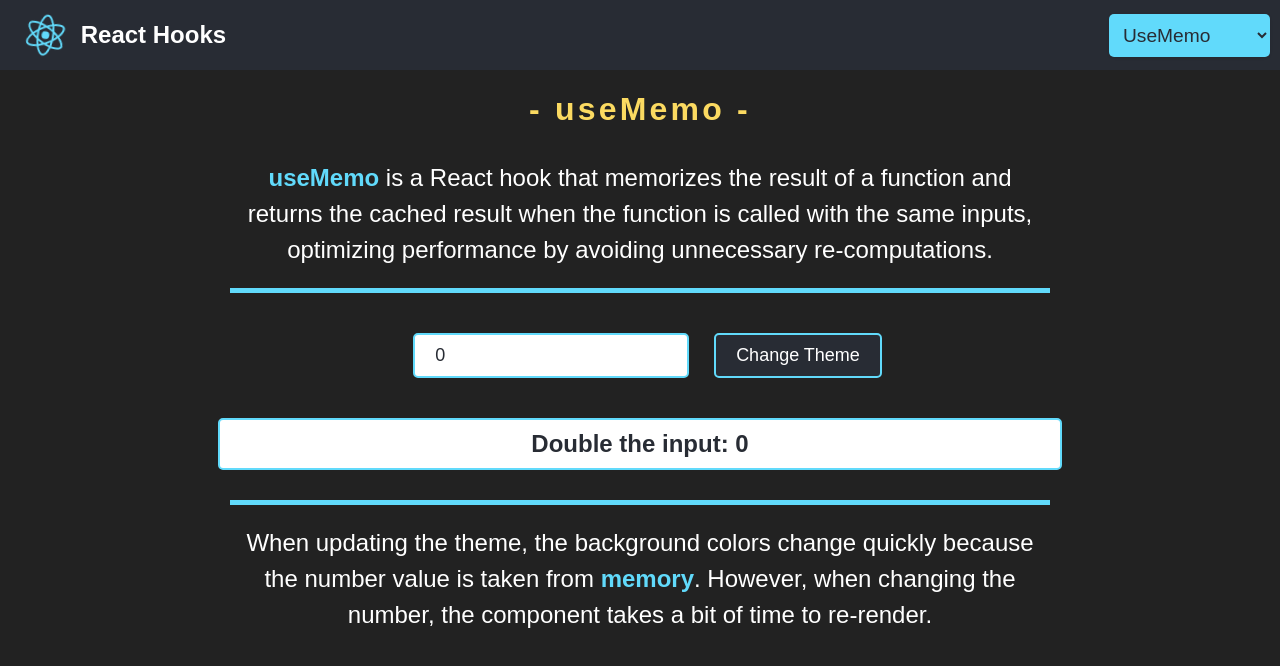
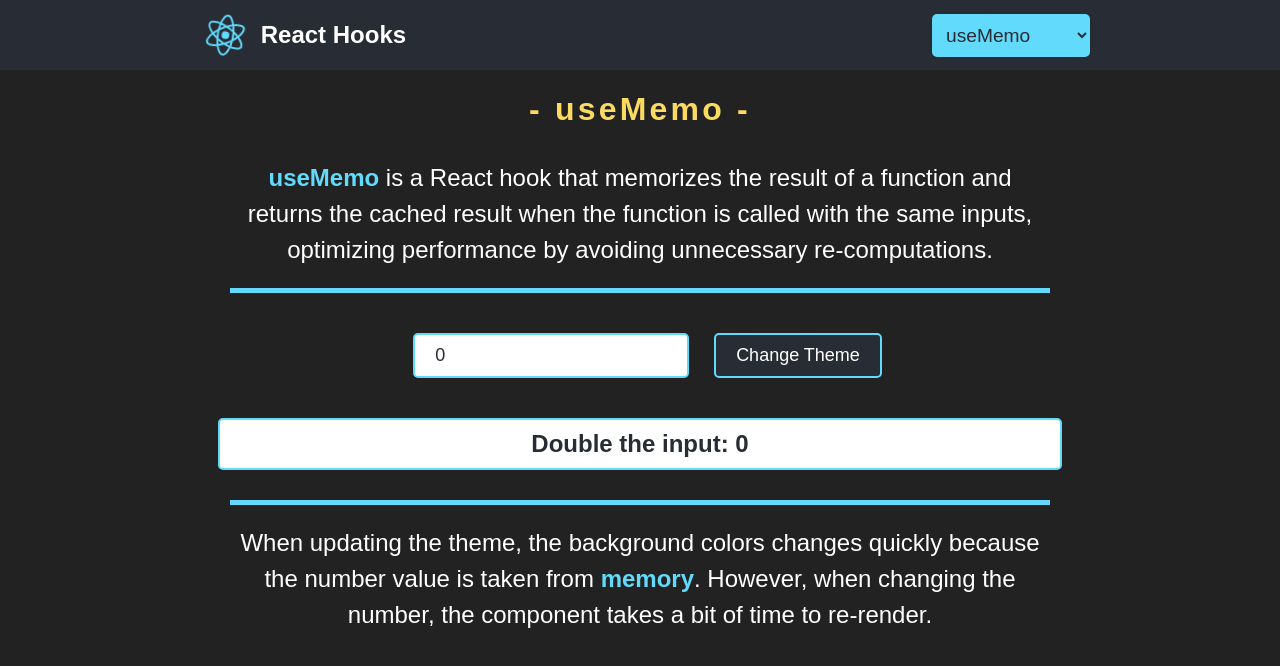
Before and after one commit to elarsaks/react-hooks, a React (Create React App) app: page /useMemo in a window 1280 px wide. Shown: the top 666 px of the page. Built offline with nearby package versions, Linux system fonts and the light colour scheme.

Commit message:
Update useMemo.

```diff
--- a/src/components/AppHeader.jsx
+++ b/src/components/AppHeader.jsx
@@ -20,9 +20,10 @@ export default function AppHeader() {
 
   return (
     <div className={header["App-header"]}>
+      <div className={header["header-content"]}>
         <div className={header["logo-title"]}>
           <img src={logo} className={app["App-logo"]} alt="logo" />
-        <h1 className={header["header-content"]}>React Hooks</h1>
+          <h1 className={header["header-title"]}>React Hooks</h1>
         </div>
 
         <select
@@ -30,16 +31,17 @@ export default function AppHeader() {
           onChange={handleRouteChange}
           value={selectedOption}
         >
-        <option value="/useCallback">* UseCallback </option>
-        <option value="/useContext">* UseContext</option>
-        <option value="/useCustom">* UseCustom</option>
-        <option value="/useEffect">UseEffect</option>
-        <option value="/useMemo">UseMemo</option>
-        <option value="/useReducer">* UseReducer</option>
-        <option value="/useRef">* UseRef</option>
-        <option value="/useState">UseState</option>
-        <option value="/useLayout">* UseLayout</option>
+          <option value="/useCallback">* useCallback </option>
+          <option value="/useContext">* useContext</option>
+          <option value="/useCustom">* useCustom</option>
+          <option value="/useEffect">useEffect</option>
+          <option value="/useMemo">useMemo</option>
+          <option value="/useReducer">* useReducer</option>
+          <option value="/useRef">* useRef</option>
+          <option value="/useState">useState</option>
+          <option value="/useLayout">* useLayout</option>
         </select>
+      </div>
     </div>
   );
 }
--- a/src/pages/UseMemo.jsx
+++ b/src/pages/UseMemo.jsx
@@ -17,7 +17,7 @@ export default () => {
   // Function that simulates a slow operation (for demonstration purposes)
   function slowFunction(num) {
     console.log("Calling Slow Function");
-    for (let i = 0; i <= 2000000000; i++) {}
+    for (let i = 0; i <= 1000000000; i++) {}
     return num * 2;
   }
 
@@ -39,7 +39,8 @@ export default () => {
   //  const doubleNumber = slowFunction(number);
 
   // Memoized styles to change the theme dynamically
-  const themeStyles = {
+  const themeStyles = useMemo(
+    () => ({
       backgroundColor: dark ? "#282c34" : "#fff",
       color: dark ? "#fff" : "#282c34",
       padding: "10px 20px",
@@ -51,7 +52,9 @@ export default () => {
       marginLeft: "auto",
       marginRight: "auto",
       maxWidth: "800px",
-  };
+    }),
+    [dark]
+  );
 
   return (
     <>
@@ -80,7 +83,7 @@ export default () => {
       <div style={themeStyles}>Double the input: {doubleNumber}</div>
 
       <h2 className={`${info["info"]} ${info["border-top"]}`}>
-        When updating the theme, the background colors change quickly because
+        When updating the theme, the background colors changes quickly because
         the number value is taken from <span> memory</span>. However, when
         changing the number, the component takes a bit of time to re-render.
       </h2>
--- a/src/styles/AppHeader.module.css
+++ b/src/styles/AppHeader.module.css
@@ -2,10 +2,19 @@
 .App-header {
     display: flex;
     align-items: center;
-    justify-content: space-between;
-    padding: 10px;
+    justify-content: center;
+    padding-top: 10px;
+    padding-bottom: 10px;
     background-color: #282c34;
     color: #fff;
+  }
+
+  .header-content {
+    display: flex;
+    align-items: center;
+    justify-content: space-between;
+    width: 100%;
+    max-width: 900px;
   }
 
   .logo-title {
@@ -13,12 +22,7 @@
     align-items: center;
   }
 
-  .header-content {
-    display: flex;
-    align-items: center;
-  }
-
-  .header-content  {
+  .header-title  {
     font-size: 24px;
     margin: 0;
   }
```
Lines whose indentation alone changed are shown as unchanged.
